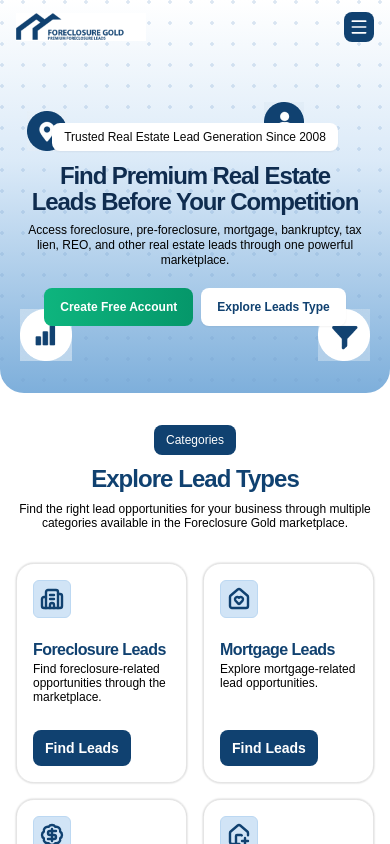
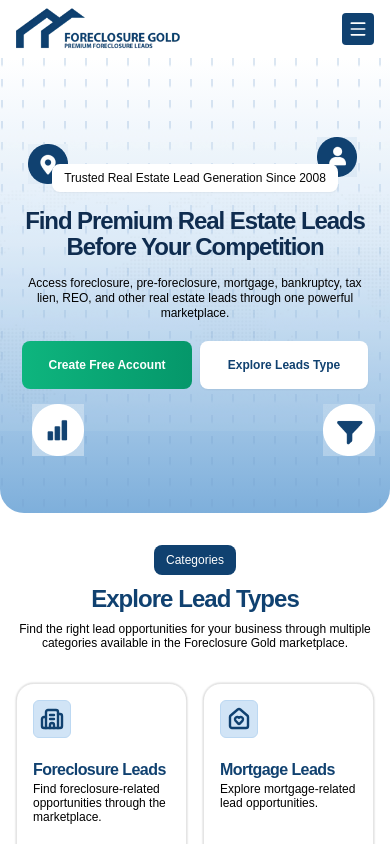
Before and after one commit to FSDTeam-SAA/jsb-website, a Next.js app: page / in a window 390 px wide. Shown: the top 844 px of the page. Built offline with nearby package versions, Linux system fonts and the light colour scheme.

Commit message:
home page responsive issue fix

```diff
--- a/src/app/(website)/_components/faq.tsx
+++ b/src/app/(website)/_components/faq.tsx
@@ -34,10 +34,10 @@ const Faq = () => {
   return (
     <section id="faq" aria-labelledby="faq-heading" className="bg-white py-8 lg:py-[60px]">
       <div className="container mx-auto px-4 lg:px-0">
-        <div className="grid gap-8 lg:grid-cols-[1fr_1.06fr] lg:gap-20">
-          <header className="max-w-[450px]">
+        <div className="grid gap-8 lg:grid-cols-[1fr_1.06fr] lg:gap-14">
+          <header className="max-w-[500px]">
             <p className="inline-flex h-[30px] items-center rounded-[8px] bg-[#104170] px-3 text-xs font-medium text-white lg:text-sm">FAQS</p>
-            <h2 id="faq-heading" className="mt-8 text-balance text-2xl font-bold leading-[1.08] tracking-[-0.045em] text-[#104170] lg:text-5xl">
+            <h2 id="faq-heading" className="mt-8 text-balance text-2xl md:text-3xl lg:text-4xl xl:text-[40px] font-bold leading-normal tracking-[-0.045em] text-[#104170]">
               Common Questions About<br className="hidden lg:block" /> Our Coverage &amp; Services
             </h2>
             <p className="mt-8 max-w-[550px] text-xs font-normal leading-[1.3] text-black lg:text-sm">
--- a/src/app/(website)/_components/hero.tsx
+++ b/src/app/(website)/_components/hero.tsx
@@ -3,32 +3,32 @@ import Link from "next/link";
 
 const Hero = () => {
   return (
-    <section aria-labelledby="hero-heading" className="relative h-[393px] bg-white sm:h-[460px] lg:h-[1112px]">
-      <div className="absolute inset-x-0 top-0 h-full overflow-hidden rounded-b-[24px] bg-[linear-gradient(180deg,#ffffff_0%,#dbeaf8_41%,#7eafdb_100%)] lg:h-[860px]">
-        <div className="absolute inset-0 opacity-25 [background-image:radial-gradient(circle_at_2px_2px,#729dcc_1.5px,transparent_2px)] [background-size:21px_21px]" />
-        <Image src="/images/figma/hero-map-layer.png" alt="" width={1165} height={384} priority className="pointer-events-none absolute left-1/2 top-[68px] hidden h-auto w-[min(81vw,1165px)] -translate-x-1/2 opacity-20 lg:block" />
+    <section aria-labelledby="hero-heading" className="relative h-[513px] bg-white sm:h-[540px] lg:h-[1112px]">
+      <div className="absolute inset-x-0 top-[58px] h-[455px] overflow-hidden rounded-b-[24px] bg-[linear-gradient(180deg,#ffffff_0%,#dbeaf8_41%,#7eafdb_100%)] lg:top-0 lg:h-[860px]">
+        <div className="absolute inset-0 opacity-25 [background-image:radial-gradient(ellipse_1px_5px_at_2px_2px,#729dcc_1px,transparent_1.5px)] [background-size:21px_21px]" />
+        <Image src="/images/figma/hero-map-layer.png" alt="" width={1165} height={384} priority className="pointer-events-none absolute left-1/2 top-[72px] h-[301px] w-[502px] -translate-x-1/2 object-cover object-bottom opacity-20 lg:top-[68px] lg:h-auto lg:w-[min(81vw,1165px)]" />
 
-        <Image src="/images/figma/hero-location.png" alt="" width={40} height={40} className="pointer-events-none absolute left-[7%] top-[111px] size-10 lg:left-[15.1%] lg:top-[163px]" />
-        <Image src="/images/figma/hero-user.png" alt="" width={40} height={40} className="pointer-events-none absolute right-[22%] top-[102px] size-10 lg:right-[16.7%] lg:top-[195px]" />
-        <Image src="/images/figma/hero-chart.png" alt="" width={52} height={52} className="pointer-events-none absolute left-[5.2%] top-[309px] size-[52px] lg:left-[15.7%] lg:top-[395px]" />
-        <Image src="/images/figma/hero-filter.png" alt="" width={52} height={52} className="pointer-events-none absolute right-[5.2%] top-[309px] size-[52px] lg:right-[16%] lg:top-[467px]" />
+        <Image src="/images/figma/hero-location.png" alt="" width={40} height={40} className="pointer-events-none absolute left-[28px] top-[86px] size-10 lg:left-[15.1%] lg:top-[163px]" />
+        <Image src="/images/figma/hero-user.png" alt="" width={40} height={40} className="pointer-events-none absolute right-[33px] top-[79px] size-10 lg:right-[16.7%] lg:top-[195px]" />
+        <Image src="/images/figma/hero-chart.png" alt="" width={52} height={52} className="pointer-events-none absolute left-8 top-[346px] size-[52px] lg:left-[15.7%] lg:top-[395px]" />
+        <Image src="/images/figma/hero-filter.png" alt="" width={52} height={52} className="pointer-events-none absolute right-[15px] top-[346px] size-[52px] lg:right-[16%] lg:top-[467px]" />
       </div>
 
-      <div className="relative z-10 mx-auto flex max-w-[937px] flex-col items-center px-4 pt-[123px] text-center lg:pt-[175px]">
+      <div className="relative z-10 mx-auto flex max-w-[937px] flex-col items-center px-4 pt-[164px] text-center lg:pt-[175px]">
         <p className="rounded-[8px] bg-white px-3 py-2 text-xs font-medium leading-none text-[#080808] shadow-sm lg:text-base">
           Trusted Real Estate Lead Generation Since 2008
         </p>
-        <h1 id="hero-heading" className="mt-3 max-w-[937px] text-balance text-2xl font-bold leading-[1.08] tracking-[-0.045em] text-[#0f2c4f] lg:mt-3 lg:text-[56px]">
+        <h1 id="hero-heading" className="mt-4 max-w-[390px] text-2xl font-bold leading-[1.08] tracking-[-0.045em] text-[#0f2c4f] lg:max-w-[937px] lg:text-balance lg:mt-3 lg:text-[56px]">
           Find Premium Real Estate Leads Before Your Competition
         </h1>
-        <p className="mt-2 max-w-[677px] text-xs font-medium leading-[1.25] text-black lg:text-sm">
+        <p className="mt-4 max-w-[380px] text-xs font-medium leading-[1.25] text-black lg:mt-2 lg:max-w-[677px] lg:text-sm">
           Access foreclosure, pre-foreclosure, mortgage, bankruptcy, tax lien, REO, and other real estate leads through one powerful marketplace.
         </p>
         <div className="mt-5 flex items-center gap-2 lg:mt-[23px] lg:gap-[22px]">
-          <Link href="#account" className="inline-flex h-[38px] items-center justify-center rounded-[8px] bg-[linear-gradient(270deg,#05976a_0%,#0eb57e_100%)] px-4 text-xs font-bold text-white transition hover:brightness-95 focus-visible:outline-none focus-visible:ring-2 focus-visible:ring-[#104170] focus-visible:ring-offset-2 lg:h-12 lg:px-3 lg:text-base">
+          <Link href="#account" className="inline-flex h-12 w-[170px] items-center justify-center rounded-[8px] bg-[linear-gradient(270deg,#05976a_0%,#0eb57e_100%)] px-3 text-xs font-bold text-white transition hover:brightness-95 focus-visible:outline-none focus-visible:ring-2 focus-visible:ring-[#104170] focus-visible:ring-offset-2 lg:h-12 lg:w-auto lg:px-3 lg:text-base">
             Create Free Account
           </Link>
-          <Link href="#lead-types" className="inline-flex h-[38px] items-center justify-center rounded-[8px] bg-white px-4 text-xs font-bold text-[#104170] shadow-sm transition hover:bg-[#f4f8ff] focus-visible:outline-none focus-visible:ring-2 focus-visible:ring-[#104170] focus-visible:ring-offset-2 lg:h-12 lg:px-3 lg:text-base">
+          <Link href="#lead-types" className="inline-flex h-12 w-[168px] items-center justify-center rounded-[8px] bg-white px-3 text-xs font-bold text-[#104170] shadow-sm transition hover:bg-[#f4f8ff] focus-visible:outline-none focus-visible:ring-2 focus-visible:ring-[#104170] focus-visible:ring-offset-2 lg:h-12 lg:w-auto lg:px-3 lg:text-base">
             Explore Leads Type
           </Link>
         </div>
--- a/src/components/shared/Footer/Footer.tsx
+++ b/src/components/shared/Footer/Footer.tsx
@@ -29,7 +29,7 @@ const footerGroups: FooterGroup[] = [
 const Footer = () => {
   return (
     <footer className="bg-white text-black">
-      <div className="container mx-auto px-4 py-9 lg:min-h-[318px] lg:px-0 lg:pb-0 lg:pt-10">
+      <div className="container mx-auto px-4 pt-9 pb-8 lg:min-h-[318px] lg:px-0 lg:pb-0 lg:pt-10">
         <div className="grid grid-cols-3 gap-x-4 gap-y-6 lg:flex lg:items-start lg:justify-between lg:gap-0">
           <section className="col-span-3 max-w-none lg:col-span-1 lg:max-w-[230px]">
             <Link href="/" aria-label="Foreclosure Gold home" className="inline-flex rounded-sm focus-visible:outline-none focus-visible:ring-2 focus-visible:ring-[#104a7d] focus-visible:ring-offset-2">
@@ -62,7 +62,7 @@ const Footer = () => {
             </h2>
             <Link
               href="#create-your-book"
-              className="mt-8 inline-flex h-12 items-center justify-center rounded-[8px] bg-[linear-gradient(270deg,#05976a_0%,#0eb57e_100%)] px-3 text-base font-bold text-white transition hover:brightness-95 focus-visible:outline-none focus-visible:ring-2 focus-visible:ring-[#104a7d] focus-visible:ring-offset-2 lg:h-10 lg:px-4 lg:text-xs"
+              className="mt-6 inline-flex h-12 items-center justify-center rounded-[8px] bg-[linear-gradient(270deg,#05976a_0%,#0eb57e_100%)] px-3 text-base font-bold text-white transition hover:brightness-95 focus-visible:outline-none focus-visible:ring-2 focus-visible:ring-[#104a7d] focus-visible:ring-offset-2 lg:mt-8 lg:h-10 lg:px-4 lg:text-xs"
             >
               Create Free Account
             </Link>
@@ -71,7 +71,7 @@ const Footer = () => {
       </div>
 
       <div className="bg-[#104a7d] text-white">
-        <div className="container mx-auto flex min-h-[124px] flex-col justify-center gap-4 px-4 py-3 text-base font-medium sm:flex-row sm:items-center sm:justify-between lg:min-h-[35px] lg:px-0 lg:py-0 lg:text-[11px]">
+        <div className="container mx-auto flex flex-col justify-center gap-4 px-16 py-3 text-base font-medium sm:flex-row sm:items-center sm:justify-between lg:min-h-[35px] lg:px-0 lg:py-0 lg:text-[11px]">
           <p>© 2026 Foreclosure Gold. All rights reserved.</p>
           <div className="flex items-center gap-2">
             <Link href="/privacy-policy" className="transition hover:text-white/75 focus-visible:outline-none focus-visible:ring-2 focus-visible:ring-white">Privacy Policy</Link>
--- a/src/components/shared/Navbar/Navbar.tsx
+++ b/src/components/shared/Navbar/Navbar.tsx
@@ -25,11 +25,12 @@ const Navbar = () => {
   }, []);
 
   return (
-    <header className="sticky top-0 z-50 -mb-[54px] h-[54px] lg:-mb-[90px] lg:h-[90px]">
+    <header className="sticky top-0 z-50 -mb-[58px] h-[58px] lg:-mb-[90px] lg:h-[90px]">
       <div className={`pointer-events-auto absolute inset-x-0 top-0 transition-[background-color,box-shadow] duration-200 ${isScrolled ? "bg-white/95 shadow-[0_4px_18px_rgba(15,44,79,0.14)] backdrop-blur" : "bg-transparent"}`}>
-        <div className="container mx-auto flex h-[54px] items-center justify-between px-4 lg:h-[90px] lg:px-0">
+        <div className="container mx-auto flex h-[58px] items-center justify-between px-4 lg:h-[90px] lg:px-0">
         <Link href="/" aria-label="Foreclosure Gold home" className="rounded-sm focus-visible:outline-none focus-visible:ring-2 focus-visible:ring-[#104170] focus-visible:ring-offset-2">
-          <Image src="/images/figma/foreclosure-gold-logo.png" alt="Foreclosure Gold" width={198} height={42} priority className="h-auto w-[130px] lg:w-[198px]" />
+          <Image src="/images/footer_logo.png" alt="Foreclosure Gold" width={1092} height={280} priority className="h-[42px] w-[164px] lg:hidden" />
+          <Image src="/images/figma/foreclosure-gold-logo.png" alt="Foreclosure Gold" width={198} height={42} priority className="hidden h-auto w-[198px] lg:block" />
         </Link>
 
         <nav aria-label="Primary navigation" className="absolute left-1/2 hidden -translate-x-1/2 items-center gap-6 lg:flex">
@@ -50,12 +51,12 @@ const Navbar = () => {
         </div>
 
         <div className="flex items-center lg:hidden">
-          <button type="button" aria-label={isMenuOpen ? "Close navigation menu" : "Open navigation menu"} aria-expanded={isMenuOpen} aria-controls="mobile-navigation" onClick={() => setIsMenuOpen((open) => !open)} className="flex size-[30px] items-center justify-center rounded-[8px] bg-[#104170] text-white focus-visible:outline-none focus-visible:ring-2 focus-visible:ring-[#104170] focus-visible:ring-offset-2">
+          <button type="button" aria-label={isMenuOpen ? "Close navigation menu" : "Open navigation menu"} aria-expanded={isMenuOpen} aria-controls="mobile-navigation" onClick={() => setIsMenuOpen((open) => !open)} className="flex size-8 items-center justify-center rounded-[4px] bg-[#104170] text-white focus-visible:outline-none focus-visible:ring-2 focus-visible:ring-[#104170] focus-visible:ring-offset-2">
             {isMenuOpen ? <X aria-hidden="true" size={19} /> : <Menu aria-hidden="true" size={20} />}
           </button>
         </div>
 
-        <div id="mobile-navigation" className={`absolute right-4 top-[54px] w-[173px] overflow-hidden rounded-lg bg-white shadow-[0_10px_24px_rgba(15,44,79,0.16)] transition-[max-height,opacity] duration-200 lg:hidden ${isMenuOpen ? "max-h-[274px] opacity-100" : "pointer-events-none max-h-0 opacity-0"}`}>
+        <div id="mobile-navigation" className={`absolute right-4 top-[58px] w-[173px] overflow-hidden rounded-lg bg-white shadow-[0_10px_24px_rgba(15,44,79,0.16)] transition-[max-height,opacity] duration-200 lg:hidden ${isMenuOpen ? "max-h-[274px] opacity-100" : "pointer-events-none max-h-0 opacity-0"}`}>
           <nav aria-label="Mobile navigation" className="flex flex-col gap-4 p-4">
             {navigation.map((item) => (
               <Link key={item.href} href={item.href} onClick={() => setIsMenuOpen(false)} className="px-3 py-2 text-base font-bold leading-none text-[#104170] focus-visible:outline-none focus-visible:ring-2 focus-visible:ring-[#104170]">
```
